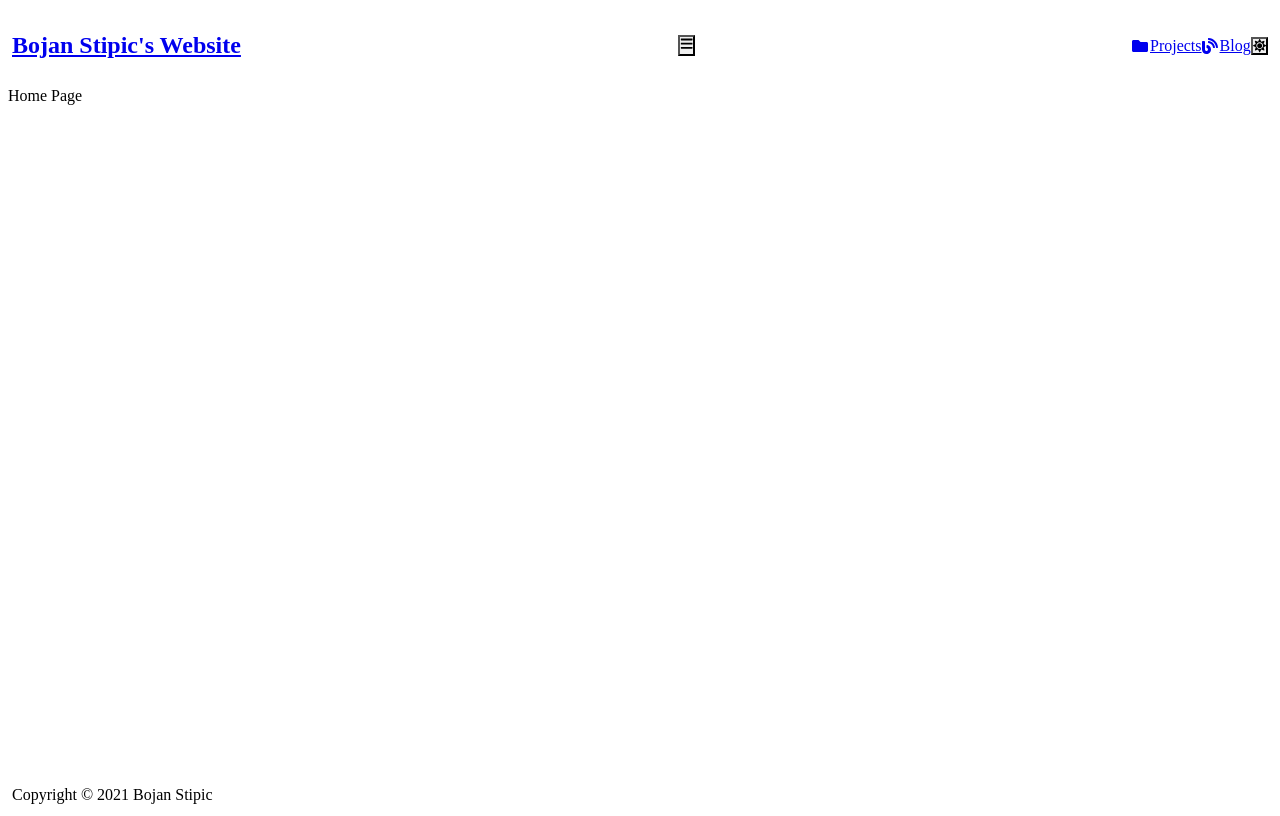
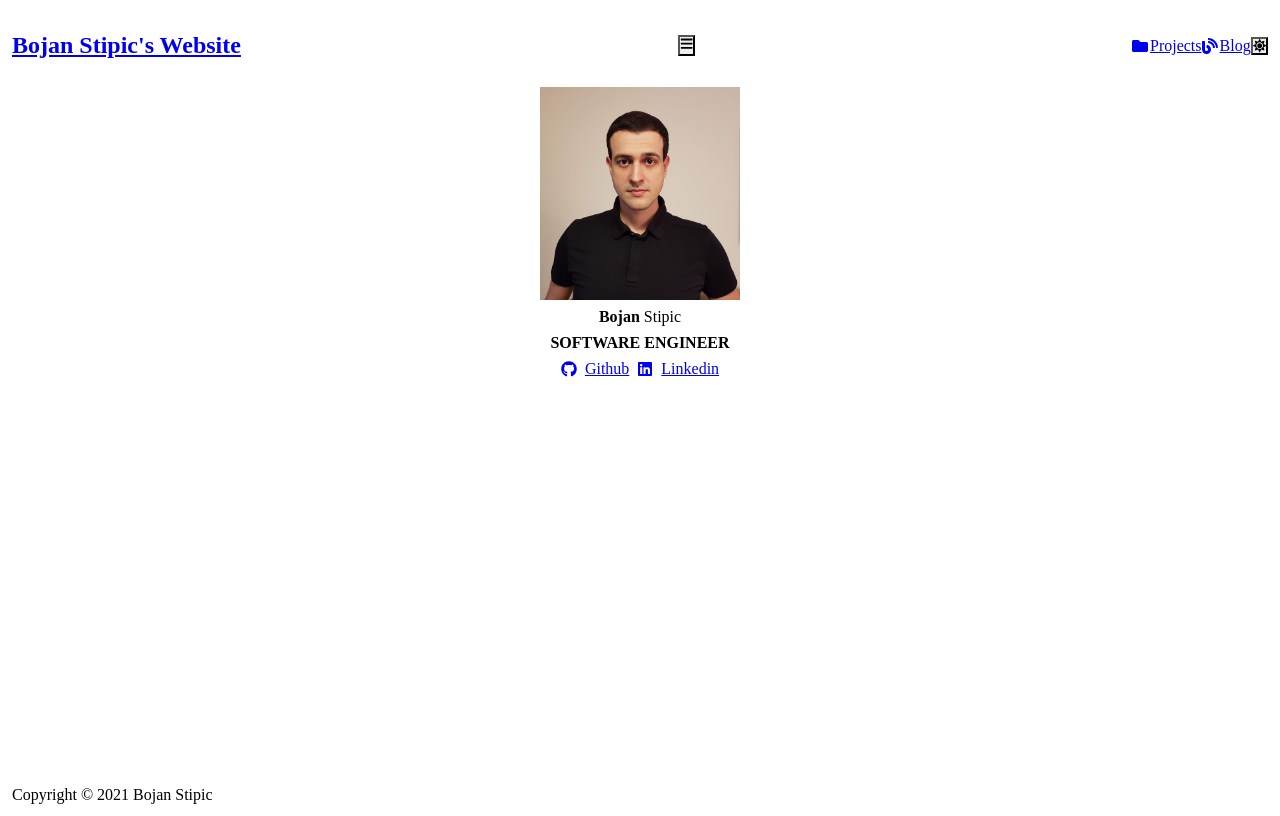
Before and after one commit to BojanStipic/website, a Gatsby site: page / in a window 1280 px wide. Built offline with nearby package versions, Linux system fonts and the light colour scheme; Gatsby itself is replaced by a stand-in of ours.

Commit message:
Add author profile

```diff
--- /dev/null
+++ b/src/components/AuthorProfile.tsx
@@ -0,0 +1,43 @@
+import React, { VFC } from "react";
+import { StaticImage } from "gatsby-plugin-image";
+import { VStack, Text, ButtonGroup, Button, Link } from "@chakra-ui/react";
+import { FaGithub, FaLinkedin } from "react-icons/fa";
+
+export const AuthorProfile: VFC = () => (
+  <VStack>
+    <StaticImage
+      src="../images/profile.jpg"
+      alt="Bojan Stipic's Profile Picture"
+      width={200}
+      loading="eager"
+      style={{ borderRadius: "var(--chakra-radii-full)" }}
+    />
+    <Text fontSize="xl">
+      <Text as="span" fontWeight="bold">
+        Bojan
+      </Text>{" "}
+      Stipic
+    </Text>
+    <Text casing="uppercase" fontWeight="bold">
+      Software Engineer
+    </Text>
+    <ButtonGroup variant="outline">
+      <Button
+        leftIcon={<FaGithub />}
+        as={Link}
+        href="https://github.com/BojanStipic"
+        isExternal={true}
+      >
+        Github
+      </Button>
+      <Button
+        leftIcon={<FaLinkedin />}
+        as={Link}
+        href="https://www.linkedin.com/in/bstipic/"
+        isExternal={true}
+      >
+        Linkedin
+      </Button>
+    </ButtonGroup>
+  </VStack>
+);
--- a/src/components/index.ts
+++ b/src/components/index.ts
@@ -7,3 +7,4 @@ export * from "./BlogPostCard";
 export * from "./BlogPost";
 export * from "./MdxRenderer";
 export * from "./TableOfContents";
+export * from "./AuthorProfile";
--- a/src/pages/index.tsx
+++ b/src/pages/index.tsx
@@ -1,7 +1,11 @@
 import React from "react";
 
-import { Layout } from "../components";
+import { Layout, AuthorProfile } from "../components";
 
-const IndexPage = () => <Layout>Home Page</Layout>;
+const IndexPage = () => (
+  <Layout>
+    <AuthorProfile />
+  </Layout>
+);
 
 export default IndexPage;
```
Also changed, not shown: src/images/profile.jpg (added).
